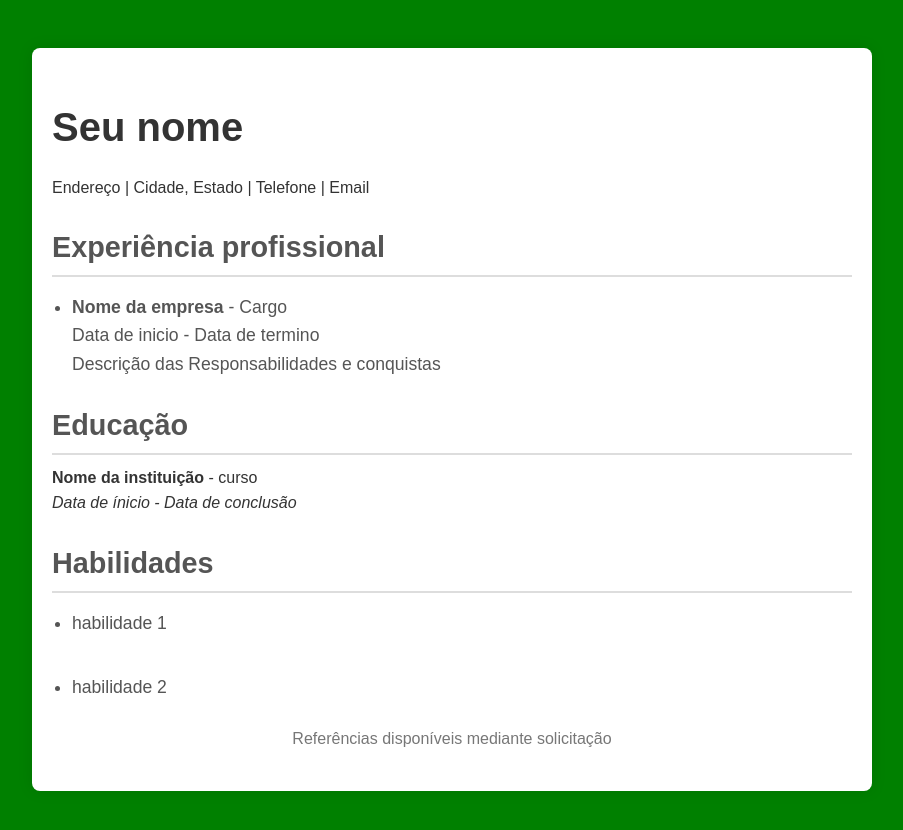
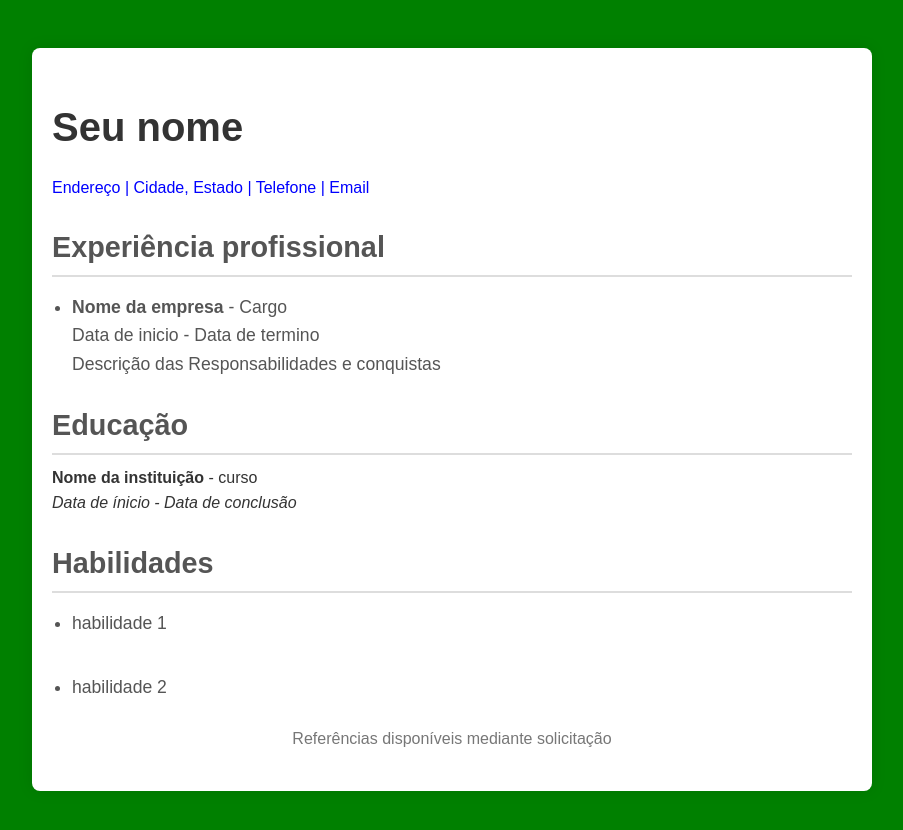
Before and after one commit to CapnArrys/curso-fullstack-desafios, a plain HTML site: page workspace/index.html in a window 1280 px wide. Shown: the whole page, without its empty margins (188-1091 px from the left). Drawn offline with Linux system fonts and the light colour scheme.

Commit message:
Desafio cv

```diff
--- a/workspace/css/styles.css
+++ b/workspace/css/styles.css
@@ -13,6 +13,10 @@ header {
     box-shadow: 0 0 15px rgba(0, 0, 0, 0.1);
     max-width: 800px;
     border-radius: 8px;
+}
+
+header #inf {
+    color: blue;
 }
 
 header h1 {
--- a/workspace/index.html
+++ b/workspace/index.html
@@ -9,7 +9,7 @@
 <body>
     <header>
         <h1>Seu nome</h1>
-        <p>Endereço | Cidade, Estado | Telefone | Email</p>
+        <p id="inf">Endereço | Cidade, Estado | Telefone | Email</p>
         <section>
             <h2>Experiência profissional</h2>
             <ul>
```
